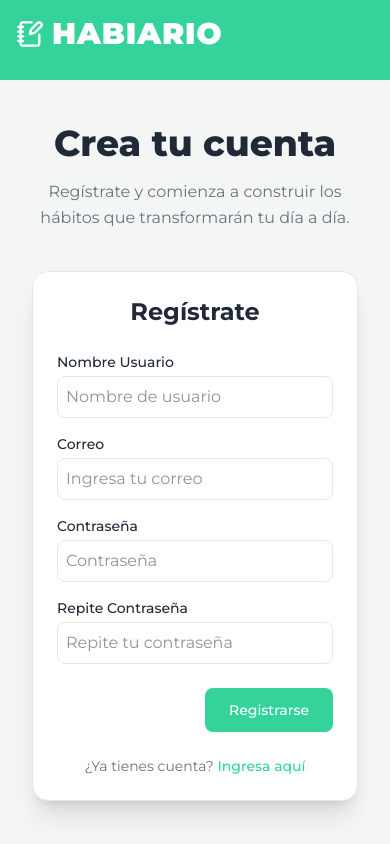
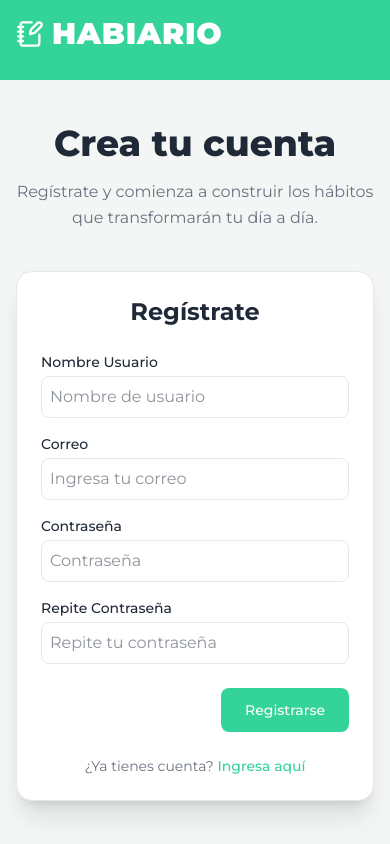
Before and after one commit to avtr-anthony/avtr-anthony-habit-tracker-app, a Next.js app: page /register in a window 390 px wide. Built offline with nearby package versions, Linux system fonts and the light colour scheme.

Commit message:
Modificaciones generales reponsive

```diff
--- a/src/app/login/page.tsx
+++ b/src/app/login/page.tsx
@@ -7,7 +7,7 @@ export default function Login() {
     <div className="flex flex-col min-h-screen bg-background">
       <Header />
       <Container>
-        <section className="flex flex-col md:flex-row items-center justify-center w-full min-h-[calc(100vh-80px)] px-4 sm:px-6 md:px-10 lg:px-20 gap-10">
+        <section className="flex flex-col md:flex-row items-center justify-center w-full h-full gap-10">
           <div className="flex flex-col items-center md:items-start text-center md:text-left max-w-lg">
             <h1 className="text-4xl sm:text-5xl md:text-6xl font-extrabold text-text mb-4">
               Bienvenido de nuevo
--- a/src/app/register/page.tsx
+++ b/src/app/register/page.tsx
@@ -7,7 +7,7 @@ export default function Register() {
     <div className="flex flex-col min-h-screen bg-background">
       <Header />
       <Container>
-        <section className="flex flex-col md:flex-row items-center justify-center w-full min-h-[calc(100vh-80px)] px-4 sm:px-6 md:px-10 lg:px-20 gap-10">
+        <section className="flex flex-col md:flex-row items-center justify-center w-full h-full gap-10">
           <div className="flex flex-col items-center md:items-start text-center md:text-left max-w-lg">
             <h1 className="text-4xl sm:text-5xl md:text-6xl font-extrabold text-text mb-4">
               Crea tu cuenta
--- a/src/features/home/Home.tsx
+++ b/src/features/home/Home.tsx
@@ -12,7 +12,7 @@ export default function Home() {
         ]}
       />
       <Container>
-        <section className="flex flex-col items-center justify-center w-full h-full px-4 sm:px-6 md:px-10 lg:px-20 text-center">
+        <section className="flex flex-col items-center justify-center w-full h-full text-center">
           <div className="max-w-3xl flex flex-col items-center md:items-start gap-4 mb-10">
             <p className="italic text-base sm:text-lg md:text-xl text-textSecondary leading-relaxed">
               Construir hábitos saludables no se trata de cambiar de un día para
--- a/src/features/ui/Container.tsx
+++ b/src/features/ui/Container.tsx
@@ -1,6 +1,6 @@
 export default function Container({ children }: { children: React.ReactNode }) {
   return (
-    <div className="px-4 sm:px-6 md:px-8 w-full h-full flex flex-1 flex-col justify-center items-center">
+    <div className="px-4 sm:px-6 md:px-8 lg:px-20 w-full h-full flex flex-1 flex-col justify-center items-center">
       {children}
     </div>
   );
```
